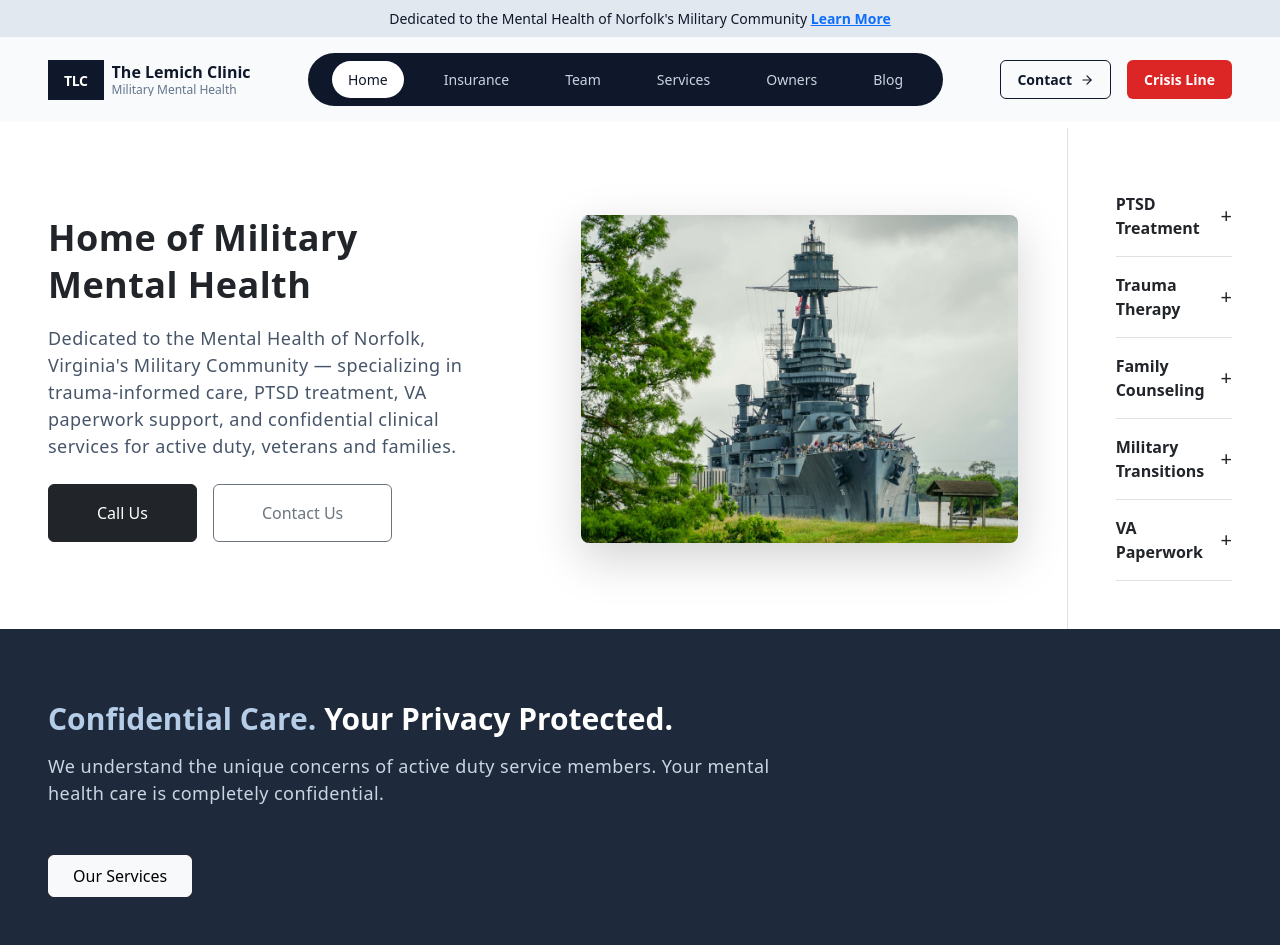
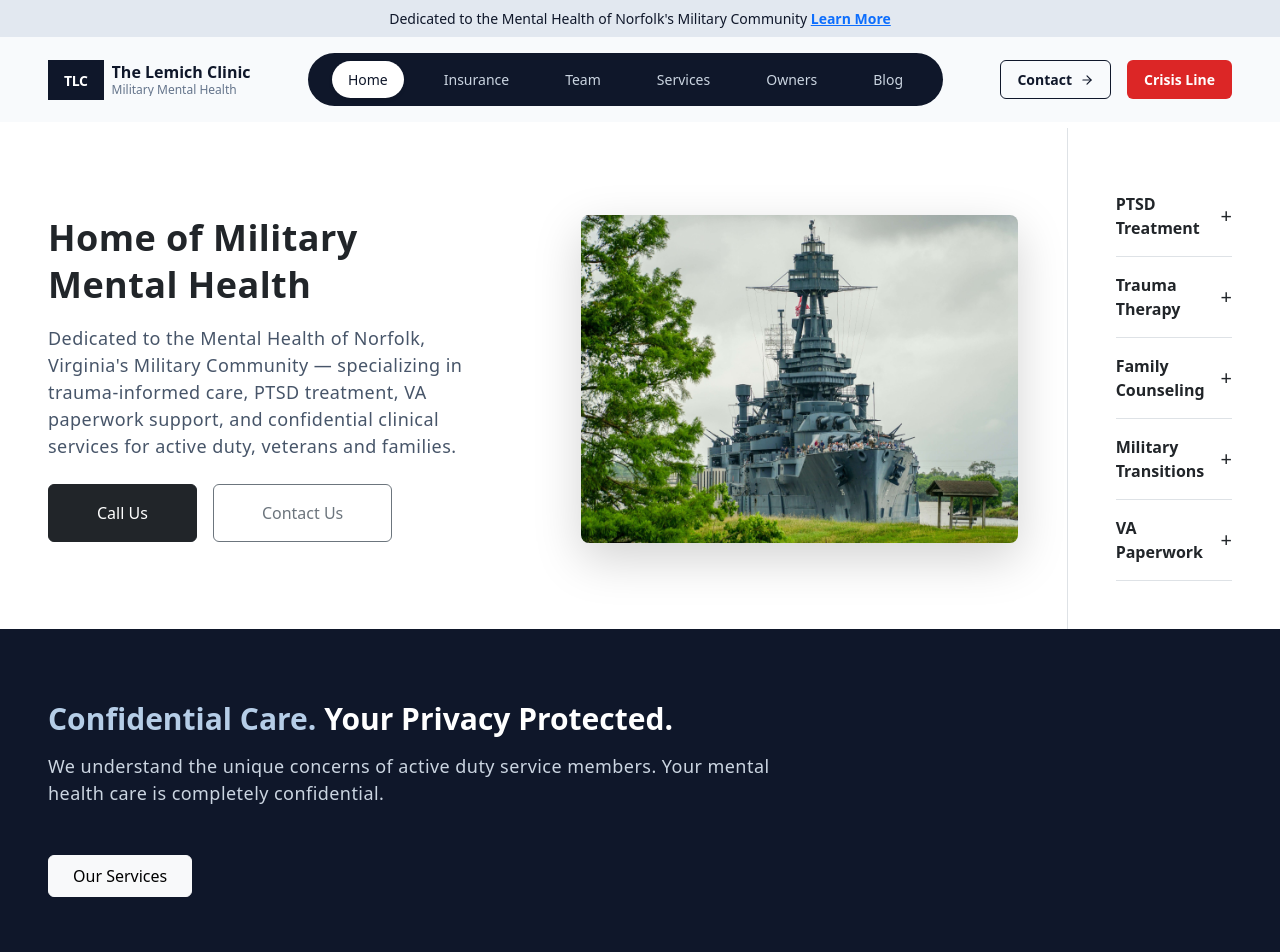
Before and after one commit to alexgoodestudio/lemich_clinic_sanity_next_react, a Next.js app: page / in a window 1280 px wide. Shown: the top 952 px of the page. Built offline with nearby package versions, Linux system fonts and the light colour scheme.

Commit message:
hero bottom bg color change

```diff
--- a/components/HeroBottomBanner.js
+++ b/components/HeroBottomBanner.js
@@ -2,8 +2,8 @@ import Link from 'next/link'
 
 export default function HeroBottomBanner() {
   return (
-    <div className="p-lg-5 p-4 bg-slate-800 text-white">
-      <div className="pt-4">
+    <div className="p-lg-5 p-4 bg-slate-900 text-white">
+      <div className="py-4">
         <div className="row align-items-center">
           <div className="col-lg-8">
             <p className="text-2xl md:text-3xl font-bold mb-3">
```
